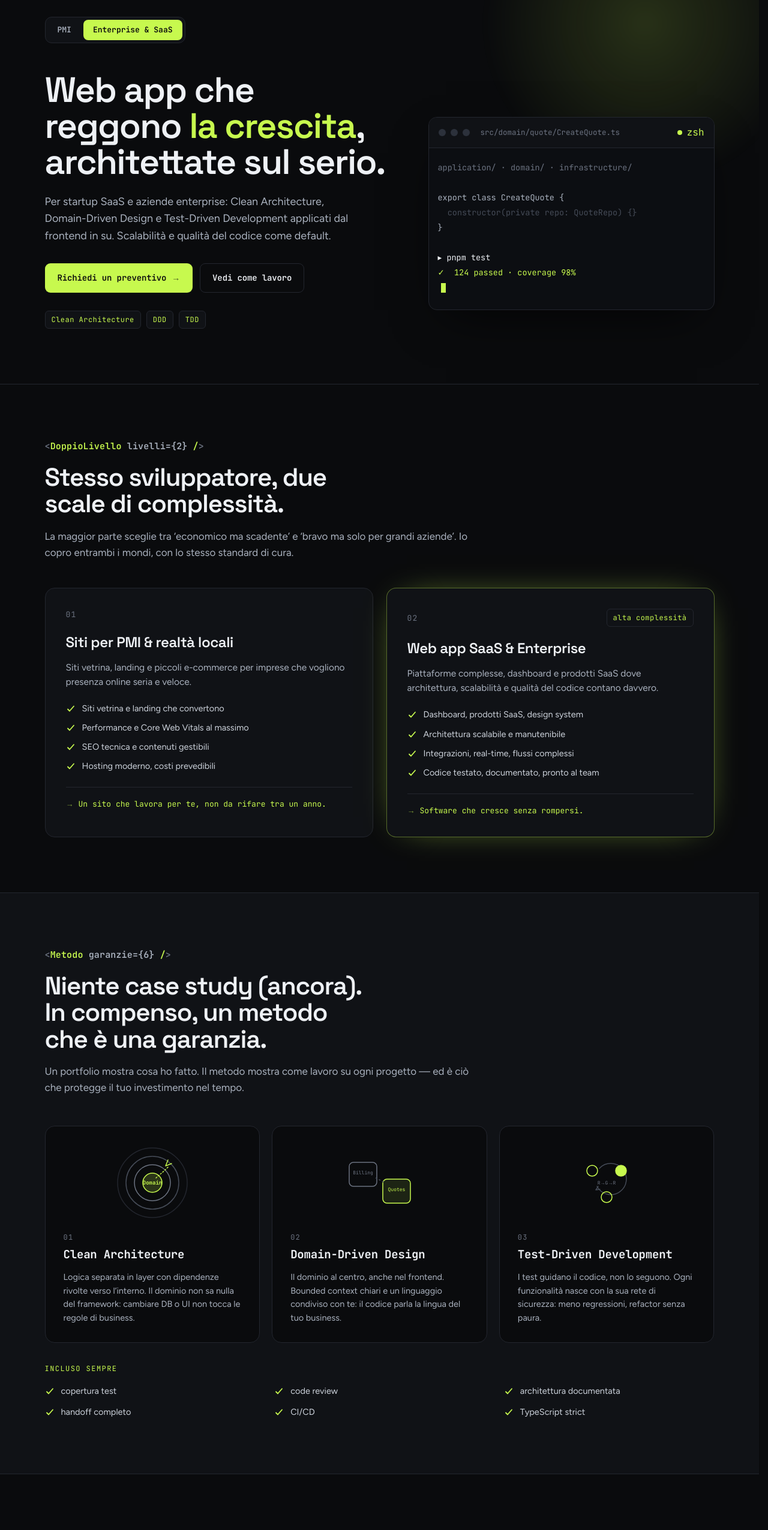
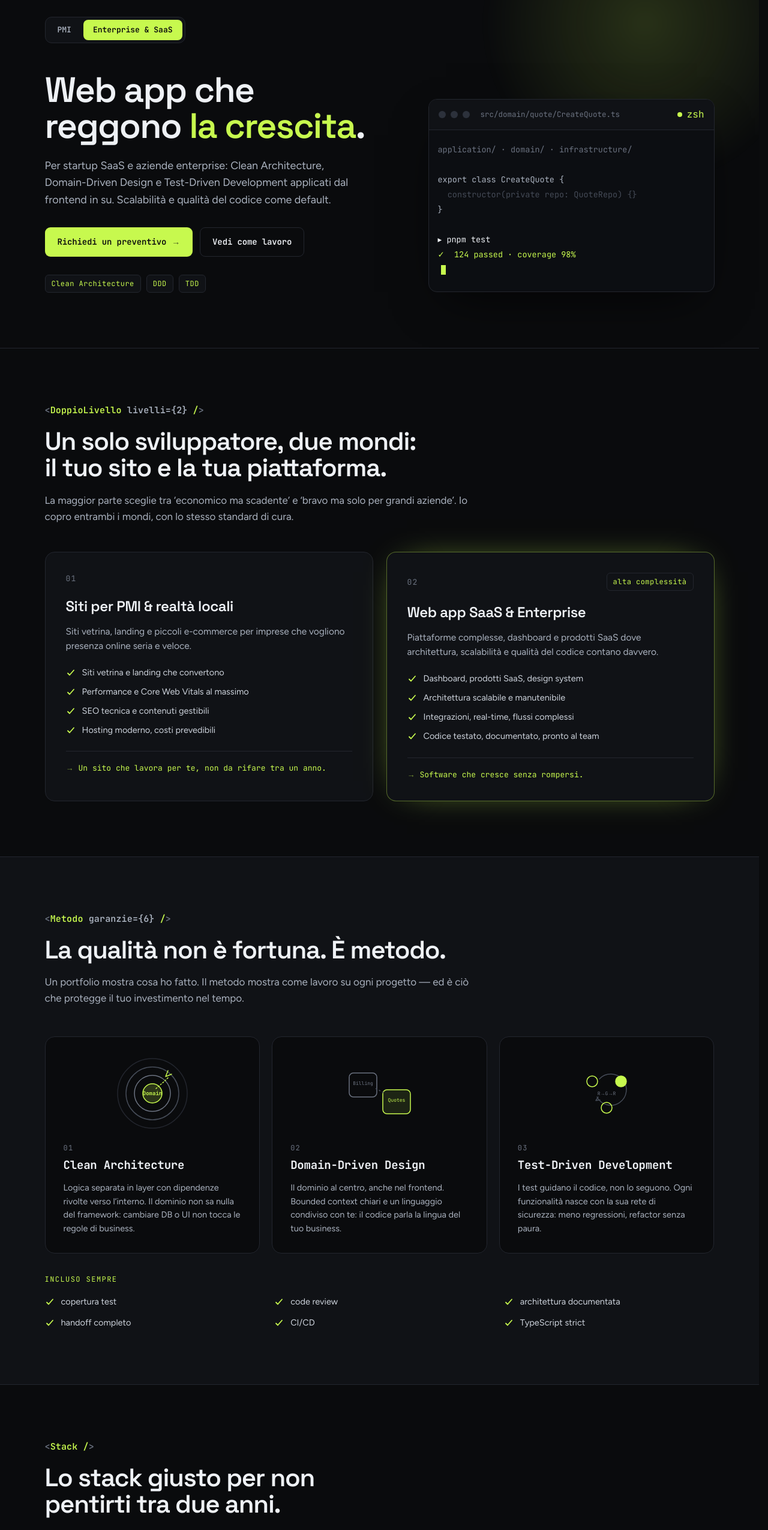
Before and after one commit to 7eightDev/7eightDev-web, a Next.js app: page / in a window 1280 px wide. Shown: the part 160-2711 px from the top of the page at 60% size. Built offline with nearby package versions, Linux system fonts and the light colour scheme; no server answers.

Commit message:
feat(landing): sharpen section headlines

```diff
--- a/presentation/features/landing/cta-band.tsx
+++ b/presentation/features/landing/cta-band.tsx
@@ -17,7 +17,7 @@ export function CtaBand() {
         </Reveal>
         <Reveal delay={60}>
           <h2 className="font-space font-semibold text-[clamp(32px,4vw,52px)] tracking-[-0.03em] leading-[1.05] mt-5 text-foreground text-balance">
-            Hai un progetto? Ti preparo un preventivo su misura.
+            Hai un progetto? Te lo metto nero su bianco, senza sorprese.
           </h2>
         </Reveal>
         <Reveal delay={120}>
--- a/presentation/features/landing/dual.tsx
+++ b/presentation/features/landing/dual.tsx
@@ -60,7 +60,7 @@ export function Dual() {
       <Container>
         <SectionHead
           eyebrow={<TagLabel name="DoppioLivello" propKey="livelli" propValue={2} />}
-          title="Stesso sviluppatore, due scale di complessità."
+          title="Un solo sviluppatore, due mondi: il tuo sito e la tua piattaforma."
           sub="La maggior parte sceglie tra ‘economico ma scadente’ e ‘bravo ma solo per grandi aziende’. Io copro entrambi i mondi, con lo stesso standard di cura."
         />
         <div className="grid grid-cols-1 md:grid-cols-2 gap-[22px] mt-[46px]">
--- a/presentation/features/landing/hero.tsx
+++ b/presentation/features/landing/hero.tsx
@@ -87,13 +87,13 @@ function Terminal({ mode }: { mode: 'pmi' | 'ent' }) {
 const HERO = {
   pmi: {
     tag: 'PMI',
-    h: ['Un sito web veloce', 'e curato', ', costruito come si deve.'],
+    h: ['Il tuo sito, costruito ', 'come si deve', '.'],
     sub: 'Per piccole e medie imprese che vogliono un partner affidabile: un sito performante, manutenibile e pensato per durare — non un template gonfio.',
     points: ['Performance reali', 'SEO tecnica', 'Manutenibile']
   },
   ent: {
     tag: 'Enterprise & SaaS',
-    h: ['Web app che reggono', ' la crescita', ', architettate sul serio.'],
+    h: ['Web app che reggono ', 'la crescita', '.'],
     sub: 'Per startup SaaS e aziende enterprise: Clean Architecture, Domain-Driven Design e Test-Driven Development applicati dal frontend in su. Scalabilità e qualità del codice come default.',
     points: ['Clean Architecture', 'DDD', 'TDD']
   }
--- a/presentation/features/landing/metodo.tsx
+++ b/presentation/features/landing/metodo.tsx
@@ -65,7 +65,7 @@ export function Metodo() {
       <Container>
         <SectionHead
           eyebrow={<TagLabel name="Metodo" propKey="garanzie" propValue={6} />}
-          title="Niente case study (ancora). In compenso, un metodo che è una garanzia."
+          title="La qualità non è fortuna. È metodo."
           sub="Un portfolio mostra cosa ho fatto. Il metodo mostra come lavoro su ogni progetto — ed è ciò che protegge il tuo investimento nel tempo."
         />
         <div className="grid grid-cols-1 md:grid-cols-3 gap-[20px] mt-[50px]">
--- a/presentation/features/landing/processo.tsx
+++ b/presentation/features/landing/processo.tsx
@@ -20,7 +20,7 @@ export function Processo() {
           </Reveal>
           <Reveal delay={60}>
             <h2 className="font-space font-semibold text-[clamp(28px,3.4vw,42px)] tracking-[-0.03em] leading-[1.06] mt-[18px] text-foreground text-balance">
-              Un processo trasparente, dal primo contatto al deploy.
+              Sai sempre a che punto siamo. Dal primo contatto al lancio.
             </h2>
           </Reveal>
         </div>
--- a/presentation/features/landing/stack.tsx
+++ b/presentation/features/landing/stack.tsx
@@ -16,7 +16,7 @@ export function Stack() {
       <Container>
         <SectionHead
           eyebrow={<TagLabel name="Stack" />}
-          title="Strumenti moderni, scelti per durare."
+          title="Lo stack giusto per non pentirti tra due anni."
           sub="Niente mode passeggere: tecnologie mature, con community solide e un percorso di manutenzione chiaro."
         />
         <div className="grid grid-cols-1 sm:grid-cols-2 md:grid-cols-4 gap-[20px] mt-[46px]">
```
